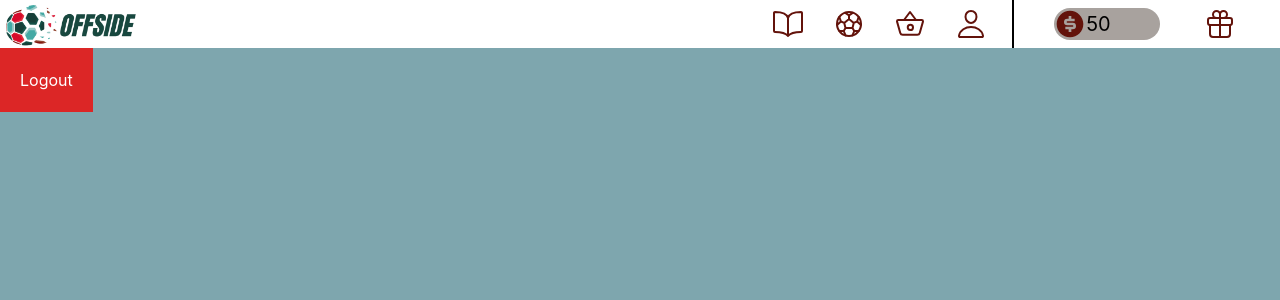
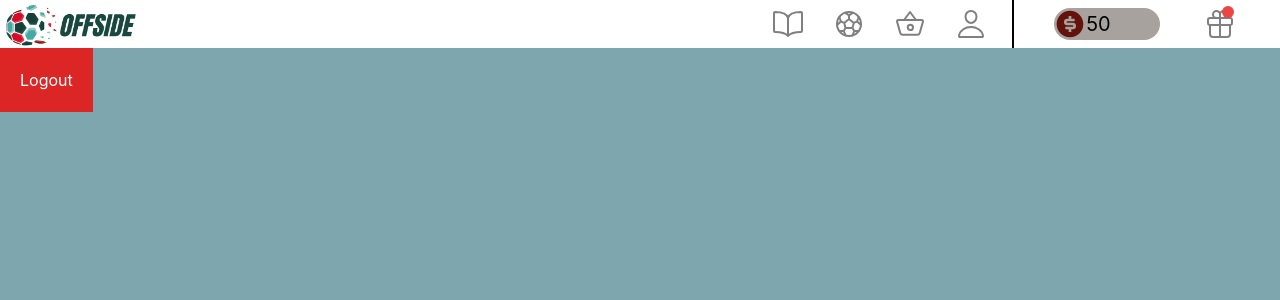
Before and after one commit to Noralgorithm/Offside-webapp, a React (Create React App) app: page /dashboard in a window 1280 px wide. Shown: the top 300 px of the page. Built offline with nearby package versions, Linux system fonts and the light colour scheme.

Commit message:
mini refactor de componentes y navbar

```diff
--- a/src/components/Navbar.jsx
+++ b/src/components/Navbar.jsx
@@ -20,12 +20,16 @@ import { useLocation } from "react-router-dom";
 
 function Navbar() {
   const [showDailyPack, setShowDailyPack] = useState(false);
-  const [avalaiblePack, setAvailablePack] = useState(false);
+  const [avalaiblePack, setAvailablePack] = useState(true);
   const location = useLocation().pathname;
 
   return (
     <div className="w-screen">
-      {showDailyPack && <GetChromes hideDailyPack={setShowDailyPack} />}
+      {showDailyPack && (
+        <GetChromes
+          hideDailyPack={setShowDailyPack}
+        />
+      )}
       <nav className="w-full bg-white h-12 flex justify-between overflow-hidden">
         <Link className="h-full flex items-center" to="/">
           <img src={logoOffside} alt="" className="h-36" />
@@ -34,32 +38,32 @@ function Navbar() {
           <div className="flex h-full w-1/2 items-center justify-evenly">
             <Link className="rounded-full hover:bg-zinc-300 p-1">
               {location === "/album" ? (
-                <IoBook size="2rem" color="#63130B" />
+                <IoBook size="2rem" color="#B02419" />
               ) : (
-                <IoBookOutline size="2rem" color="#63130B" />
+                <IoBookOutline size="2rem" color="grey" />
               )}
             </Link>
             <Link to="/fantasy" className="rounded-full hover:bg-zinc-300 p-1">
               {location === "/fantasy" ||
               location === "/fantasy/plantilla" ||
               location === "/fantasy/almacen" ? (
-                <IoFootball size="2rem" color="#63130B" />
+                <IoFootball size="2rem" color="#B02419" />
               ) : (
-                <IoFootballOutline size="2rem" color="#63130B" />
+                <IoFootballOutline size="2rem" color="grey" />
               )}
             </Link>
             <Link className="rounded-full hover:bg-zinc-300 p-1">
               {location === "/tienda" ? (
-                <IoBasket size="2rem" color="#63130B" />
+                <IoBasket size="2rem" color="#B02419" />
               ) : (
-                <IoBasketOutline size="2rem" color="#63130B" />
+                <IoBasketOutline size="2rem" color="grey" />
               )}
             </Link>
             <Link className="rounded-full hover:bg-zinc-300 p-1">
               {location === "/perfil" ? (
-                <IoPerson size="2rem" color="#63130B" />
+                <IoPerson size="2rem" color="#B02419" />
               ) : (
-                <IoPersonOutline size="2rem" color="#63130B" />
+                <IoPersonOutline size="2rem" color="grey" />
               )}
             </Link>
           </div>
@@ -72,7 +76,7 @@ function Navbar() {
             <button
               className="hover:cursor-pointer rounded-full hover:bg-zinc-300 p-1 relative"
               onClick={() => {
-                setShowDailyPack(true);
+                setShowDailyPack(!showDailyPack);
               }}
             >
               {avalaiblePack && (
@@ -82,9 +86,9 @@ function Navbar() {
                 </div>
               )}
               {showDailyPack ? (
-                <IoGift size="2rem" color="#63130B" />
+                <IoGift size="2rem" color="#B02419" />
               ) : (
-                <IoGiftOutline size="2rem" color="#63130B" />
+                <IoGiftOutline size="2rem" color="grey" />
               )}
             </button>
           </div>
--- /dev/null
+++ b/src/cores/fantasy/Fantasy.jsx
@@ -0,0 +1,24 @@
+import React from "react";
+import cancha from "../../Images/cancha-horizontal.png";
+import { Link } from "react-router-dom";
+
+function Fantasy() {
+  return (
+    <div className="w-5/12 h-[90%] flex flex-col items-center">
+      <h2 className="text-3xl text-sticker-name font-bold">Fantasy</h2>
+      <div className="w-full h-5/6 bg-fondo-homepage-fantasy bg-no-repeat bg-contain flex flex-col items-center justify-center">
+        <h3 className="text-sticker-name font-semibold bg-gray-100 p-2 rounded-full w-[35%] text-center border-sticker-name border-2">
+          Mi puntaje: 45pts
+        </h3>
+        <Link className="w-[45%] h-[20%] flex bg-gray-100 items-center justify-around rounded border-2 border-sticker-name mt-4">
+          <img src={cancha} alt="" className="h-full" />
+          <h3 className="text-center text-sticker-name font-semibold">
+            Ver alineación de <br /> tu equipo
+          </h3>
+        </Link>
+      </div>
+    </div>
+  );
+}
+
+export default Fantasy;
--- a/src/cores/fantasy/Homepage.jsx
+++ b/src/cores/fantasy/Homepage.jsx
@@ -1,8 +1,7 @@
 import React from "react";
-import cancha from "../../Images/cancha-horizontal.png";
-import { Link } from "react-router-dom";
 import Ranking from "./ranking/Ranking";
 import Navbar from "../../components/Navbar";
+import Fantasy from "./Fantasy";
 
 export function Homepage() {
   return (
@@ -10,20 +9,7 @@ export function Homepage() {
       <Navbar />
       <div className="w-full h-[92%] flex justify-center items-center">
         <div className="w-11/12 h-[90%] bg-bg-contenedor flex items-center justify-around rounded border-sticker-name border-2">
-          <div className="w-5/12 h-[90%] flex flex-col items-center">
-            <h2 className="text-3xl text-sticker-name font-bold">Fantasy</h2>
-            <div className="w-full h-5/6 bg-fondo-homepage-fantasy bg-no-repeat bg-contain flex flex-col items-center justify-center">
-              <h3 className="text-sticker-name font-semibold bg-gray-100 p-2 rounded-full w-[35%] text-center border-sticker-name border-2">
-                Mi puntaje: 45pts
-              </h3>
-              <Link className="w-[45%] h-[20%] flex bg-gray-100 items-center justify-around rounded border-2 border-sticker-name mt-4">
-                <img src={cancha} alt="" className="h-full" />
-                <h3 className="text-center text-sticker-name font-semibold">
-                  Ver alineación de <br /> tu equipo
-                </h3>
-              </Link>
-            </div>
-          </div>
+          <Fantasy />
           <Ranking />
         </div>
       </div>
```
